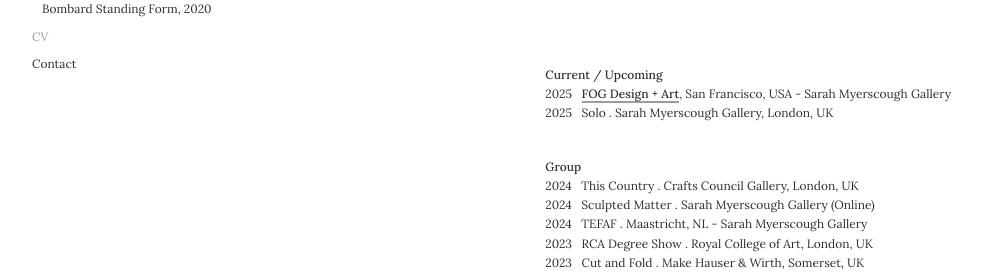
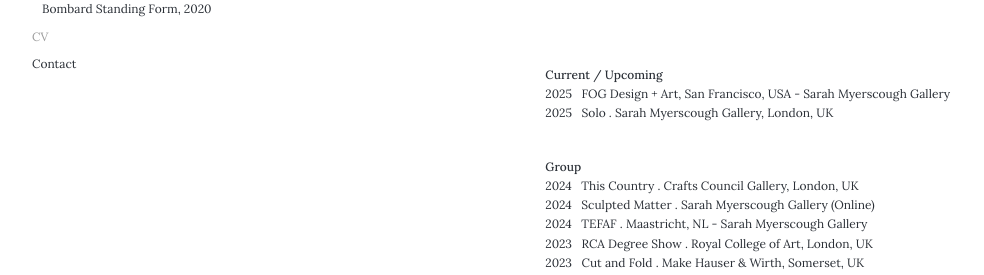
Before and after one commit to francespinnock/francespinnock.github.io, a Jekyll site: the page built from _pages/cv.md, in a window 1280 px wide and 1093 px high. Shown: the part 251-526 px from the top of the window, without its empty margins (28-1012 px from the left). Built offline with Jekyll 4.4.1, drawn with Linux system fonts in a browser that asks for light colours; nearby versions of some CDN libraries; some web fonts are replaced; part of the change alters nothing that is shown.

Commit message:
Update cv.md

```diff
--- a/_pages/cv.md
+++ b/_pages/cv.md
@@ -18,7 +18,7 @@ Live and works London, UK
 <br />
 
 **Current / Upcoming**
-2025&nbsp;&nbsp;&nbsp;[FOG Design + Art](https://www.fogfair.com/), San Francisco, USA - Sarah Myerscough Gallery
+2025&nbsp;&nbsp;&nbsp;FOG Design + Art, San Francisco, USA - Sarah Myerscough Gallery
 2025&nbsp;&nbsp;&nbsp;Solo . Sarah Myerscough Gallery, London, UK
 <br />
 
```
